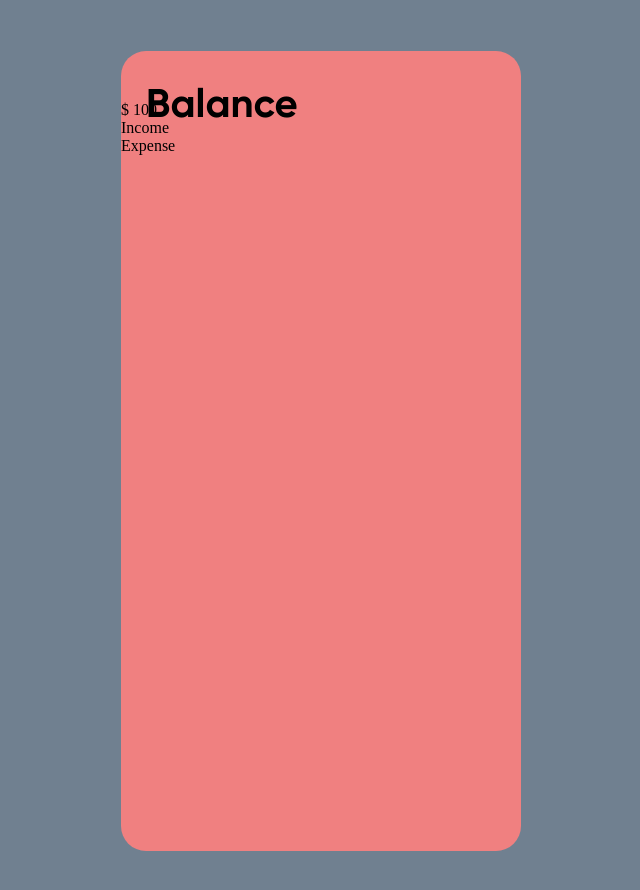
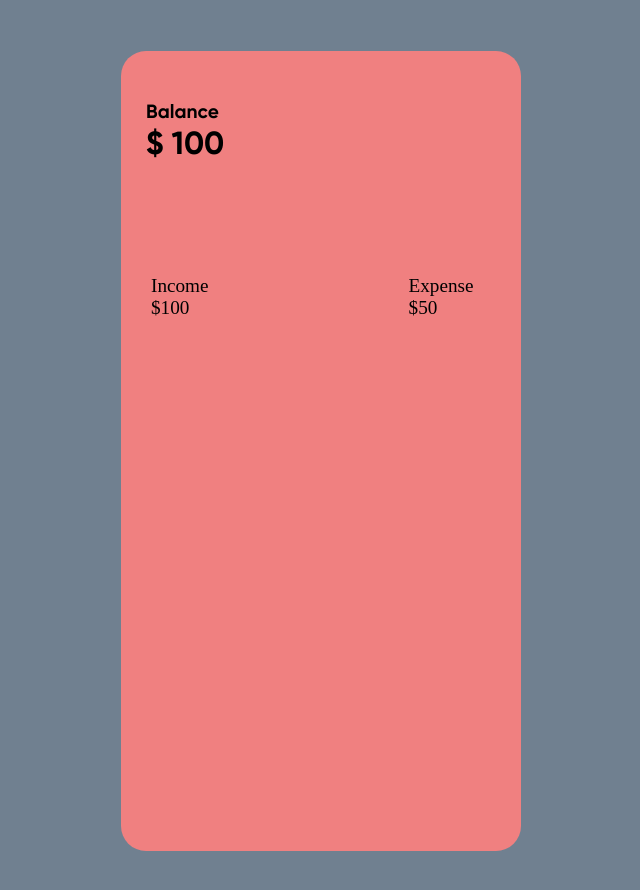
Before and after one commit to maeeshamaliha22/Expense-Tracker, a plain HTML site: page index.html in a window 1280 px wide. Shown: the whole page, without its empty margins (319-959 px from the left). Drawn offline with Linux system fonts and the light colour scheme.

Commit message:
CSS updates

```diff
--- a/index.html
+++ b/index.html
@@ -8,20 +8,11 @@
 
     <body>
         <div id="expense-app">
-            <div id="balance">
-                Balance
-            </div>
-            <div id="balance-amount">
-                $ 100
-            </div>
-
-            <div id="">
-                <div>
-                    Income
-                </div>
-                <div>
-                    Expense
-                </div>
+            <div id="balance">Balance</div>
+            <div id="balance-amount">$ 100</div>
+            <div class="income-expense">
+                <div id="income-amount"><span>Income</span><span>$100</span></div>
+                <div id="expense-amount"><span>Expense</span><span>$50</span></div>
             </div>
         </div>
     </body>
--- a/style.css
+++ b/style.css
@@ -29,10 +29,38 @@ body{ margin: 0; }
     margin: 4% auto;
 }
 
-#expense-app #balance{
+#balance{
     position: relative;
-    top: 30px;
+    top: 50px;
     left: 25px;
-    font-size: 2.5em;
+    font-size: 1.2em;
     font-family: 'Gilroy Bold';
 }
+
+ #balance-amount{
+    position: relative;
+    top: 50px;
+    left: 25px;
+    font-size: 2em;
+    font-family: 'Gilroy Bold';
+}
+
+.income-expense{
+    display: flex;
+}
+
+#income-amount, #expense-amount{
+    position: relative;
+    top: 160px;
+    left: 25px;
+    font-size: 1.2em;
+    font-family: 'Gilroy-Regular';
+}
+
+.income-expense div{
+    margin: 0px 195px 0px 5px;
+}
+
+#income-amount span, #expense-amount span{
+    display: block;
+}
```
